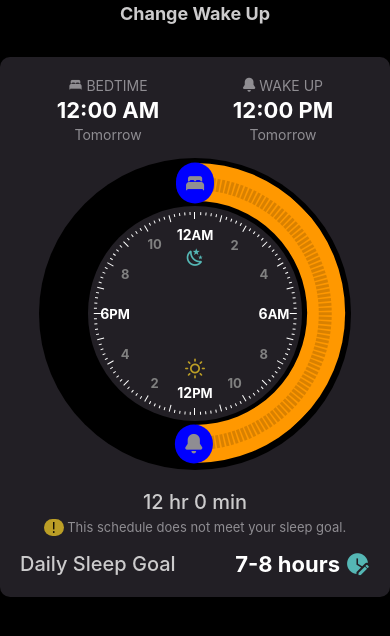
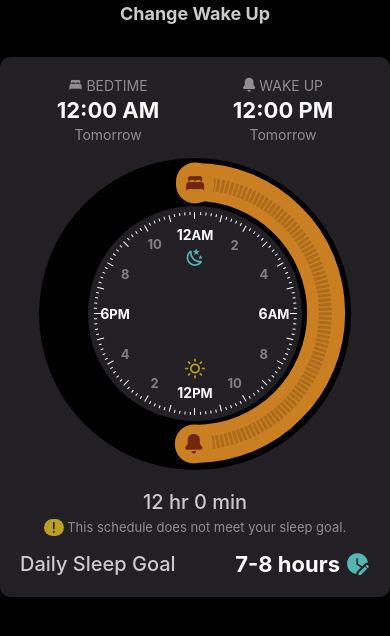
Before and after one commit to akarshan-mobileFirst/Alarm, a React Native app: screen / in a window 390 px wide. Shown: the top 636 px of the page. Built offline with nearby package versions, Linux system fonts and the light colour scheme.

Commit message:
alarm component color changes

```diff
--- a/src/screens/AlarmScreen/index.js
+++ b/src/screens/AlarmScreen/index.js
@@ -44,7 +44,9 @@
   const [wakeUpTime, setWakeUpTime] = useState("12:00 PM");
   const [timeDifference, setTimeDifference] = useState("12 hr 0 min");
   const [isSleepGoalMatched, setSleepGoalMatched] = useState(false);
-  const [sleepGoalColorMatched, setSleepGoalColorMatched] = useState('#8F8D92');
+  const [outerLinesColor, setOuterLinesColor] = useState('rgba(0, 0, 0, 0.15)');
+  const [sleepGoalColorMatched, setSleepGoalColorMatched] = useState('#CA7F22');
+  const [sleepGoalIconColorMatched, setSleepGoalIconColorMatched] = useState('#72260A');
   const [percent, setPercent] = useState(50);
   const [progressLayer, setProgressLayer] = useState(progressLayerBaseValue);
   const [offsetLayer, setOffsetLayer] = useState(offsetLayerBaseValue);
@@ -222,13 +224,17 @@
         if (timeDifferenceInMinutes >= startRangeInMinutes
           && timeDifferenceInMinutes <= endRangeInMinutes) {
             setSleepGoalMatched(true);
-            setSleepGoalColorMatched('#8F8D92');
+            setSleepGoalColorMatched('#262427');
+            setSleepGoalIconColorMatched('#727277');
+            setOuterLinesColor('#000000');
             return;
         }
       }
     }
     setSleepGoalMatched(false);
-    setSleepGoalColorMatched('#ff9800');
+    setSleepGoalColorMatched('#CA7F22');
+    setSleepGoalIconColorMatched('#72260A');
+    setOuterLinesColor('rgba(0, 0, 0, 0.15)');
   };
 
   const timeHeading = () => (
@@ -389,8 +395,8 @@
                 }],
             }}
             >
-            <View style={styles.clockOuterDots} />
-            <View style={styles.clockOuterDots} />
+            <View style={{ ...styles.clockOuterDots, backgroundColor: outerLinesColor }} />
+            <View style={{ ...styles.clockOuterDots, backgroundColor: outerLinesColor }} />
             </View>
         ))}
     </>
@@ -401,6 +407,7 @@
         {/* Bed Icon */}
         <Animated.View style={{
             ...styles.rotatingIcon,
+            backgroundColor: sleepGoalColorMatched,
             borderRadius: iconSize + deviceWidth * 0.023,
             transform: [
                 {
@@ -413,12 +420,13 @@
             }}
             {...panResponderBed.panHandlers}
         >
-            <Ionicons name="bed" size={iconSize} color="#8F8D92" />
+            <Ionicons name="bed" size={iconSize} color={sleepGoalIconColorMatched} />
         </Animated.View>
 
         {/* Bell Icon */}
         <Animated.View style={{
             ...styles.rotatingIcon,
+            backgroundColor: sleepGoalColorMatched,
             paddingHorizontal: deviceWidth * 0.028,
             borderRadius: deviceWidth * 0.05 + deviceWidth * 0.023,
             transform: [
@@ -432,7 +440,7 @@
             }}
             {...panResponderBell.panHandlers}
         >
-            <Octicons name="bell-fill" size={deviceWidth * 0.05} color="#8F8D92"  />
+            <Octicons name="bell-fill" size={deviceWidth * 0.05} color={sleepGoalIconColorMatched}  />
         </Animated.View>
     </>
   );
@@ -574,6 +582,7 @@
       {!modalVisible && (
         <ScrollView
             style={styles.scrollView}
+            bounces={false}
             showsVerticalScrollIndicator={false}
         >
             <View style={styles.clockContainer}>
--- a/src/screens/AlarmScreen/styles.js
+++ b/src/screens/AlarmScreen/styles.js
@@ -139,12 +139,10 @@
     clockOuterDots: {
         height: 13,
         width: 2.5,
-        backgroundColor: 'rgba(0, 0, 0, 0.15)',
     },
     rotatingIcon: {
         position: 'absolute',
         zIndex: 1,
-        backgroundColor: 'blue',
         padding: deviceWidth * 0.023,
         marginVertical: deviceWidth * 0.002 * 2,
     },
@@ -223,8 +221,8 @@
    goalRangeTextInput: {
         backgroundColor: 'white',
         marginHorizontal: 5,
-        paddingHorizontal: 10,
-        fontSize: 16,
+        padding: 10,
+        fontSize: 18,
         borderRadius: 5,
    },
    startGoalRangeTextInput: {
```
Also changed, not shown: 2 other files (tests, documents, lock files or other folders).
